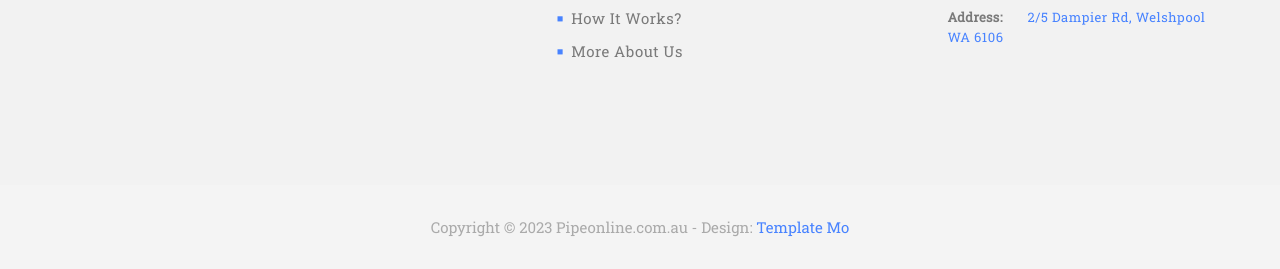
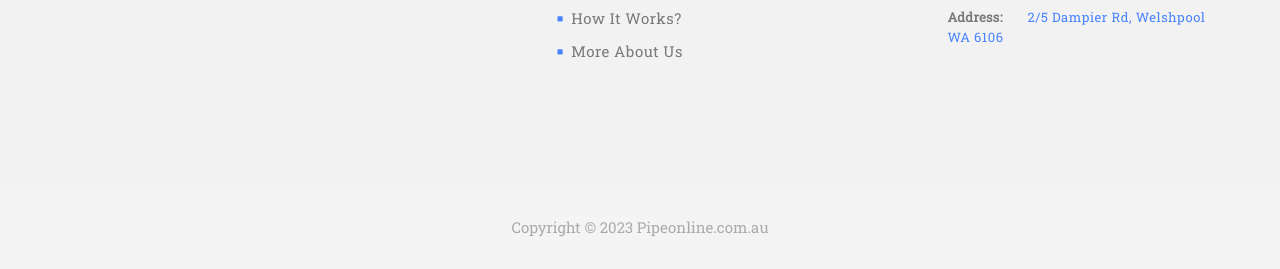
Before and after one commit to Bryan-Brady/FIT1050_A3, a plain HTML site: page index.html in a window 1280 px wide. Shown: the part 4514-4783 px from the top of the page. Drawn offline with nearby package versions, Linux system fonts and the light colour scheme.

Commit message:
Removed Design: template.mo

```diff
--- a/index.html
+++ b/index.html
@@ -610,8 +610,6 @@
 
     <div class="sub-footer">
         <p>Copyright &copy; 2023 Pipeonline.com.au
-
-    	- Design: <a rel="nofollow" href="http://www.templatemo.com">Template Mo</a></p>
     </div>
 
     <script src="js/sidebar.js"></script>
```
